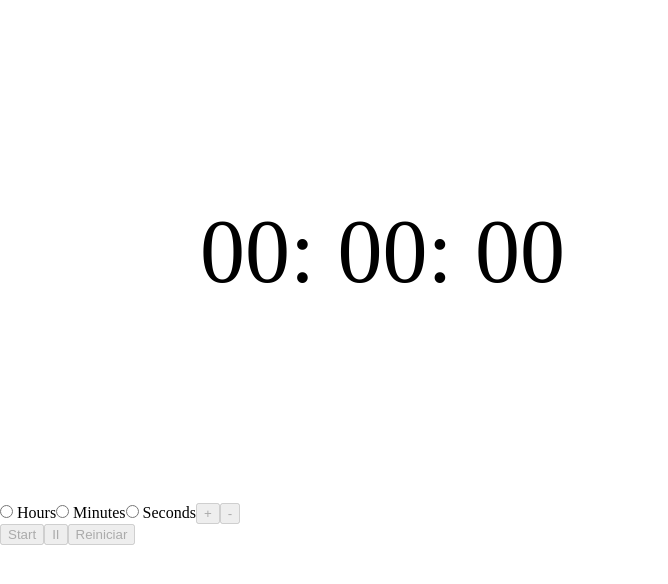
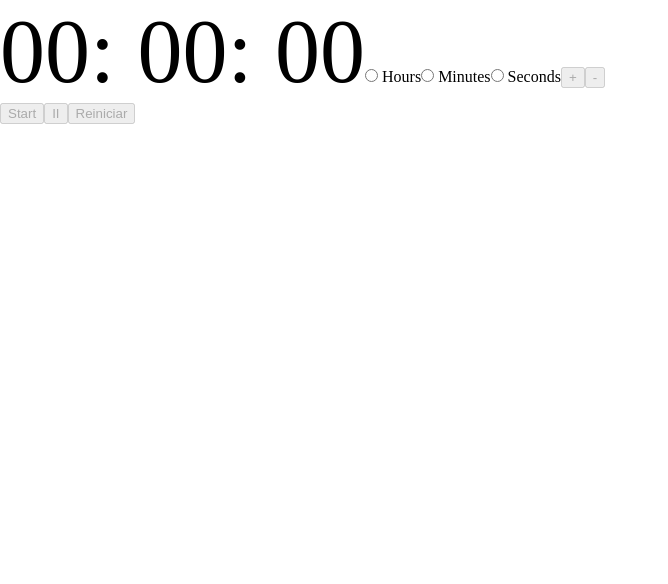
Before and after one commit to agsleonardo/trybe-time-challenge, a React (Create React App) app: page / in a window 1280 px wide. Shown: the top 584 px of the page, without its empty margins (0-668 px from the left). Built offline with nearby package versions, Linux system fonts and the light colour scheme.

Commit message:
initial style

```diff
--- a/src/App.css
+++ b/src/App.css
@@ -2,7 +2,8 @@
   margin: 0;
 }
 
-p {
-  margin: 200px;
+.counter {
   font-size: 90px;
+  display: inline-flex;
+  flex-wrap: wrap;
 }
--- a/src/Components/Counter.js
+++ b/src/Components/Counter.js
@@ -6,7 +6,7 @@ export default class Counter extends Component {
   render() {
     const { hour, min, sec } =   this.props;
     return (
-      <p>{ hour <= 9 ? `0${hour}` : hour }
+      <p className="counter">{ hour <= 9 ? `0${hour}` : hour }
       : { min <= 9 ? `0${min}` : min }
       : { sec <= 9 ? `0${sec}` : sec }</p>
     )
```
